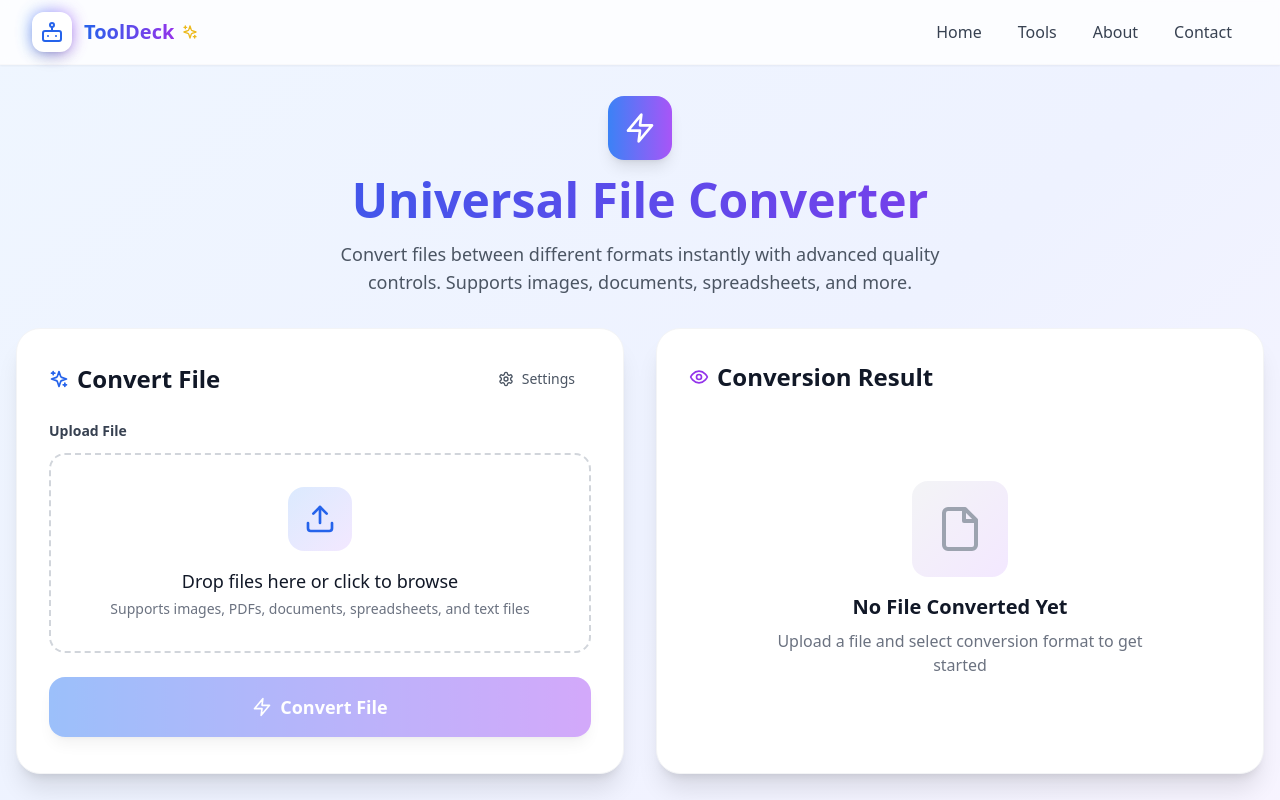
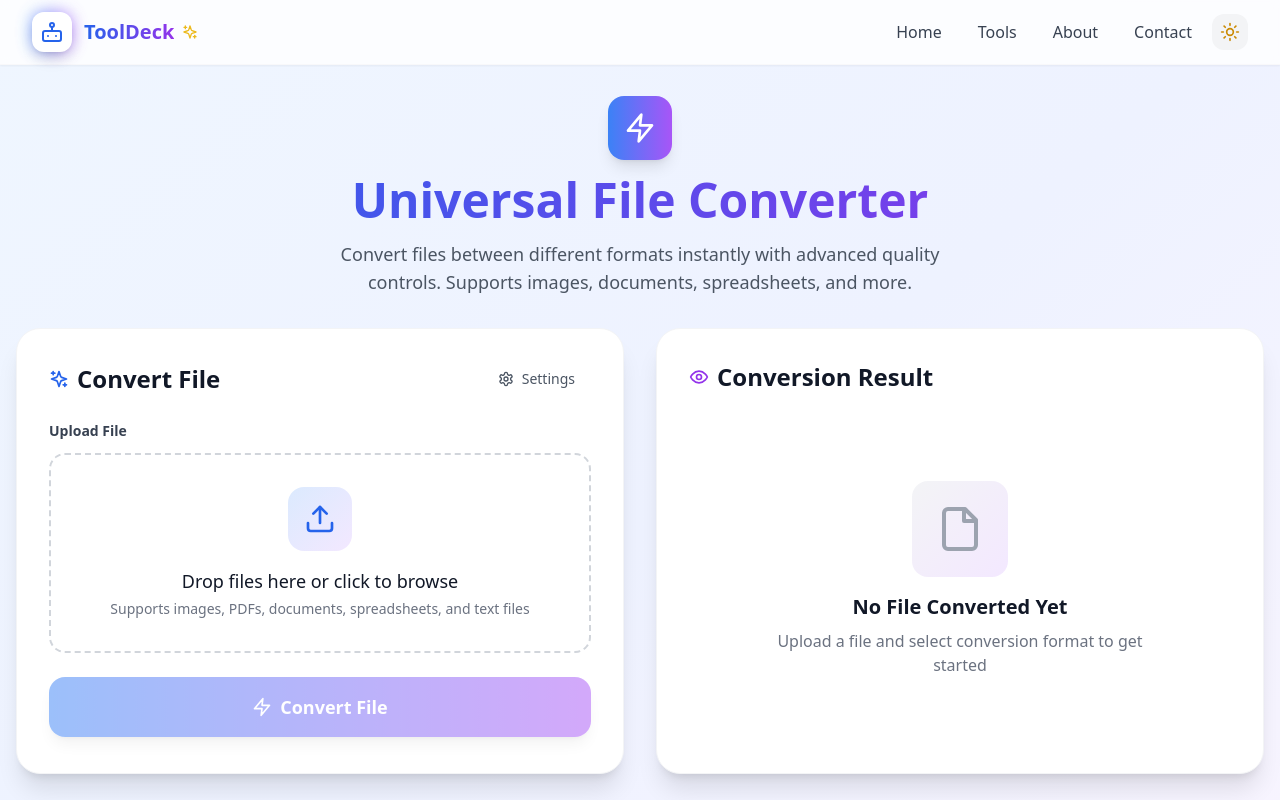
Before and after one commit to ChitkulLakshya/ToolDeck, a React (Create React App) app: page /file-converter in a window 1280 px wide. Shown: the top 800 px of the page. Built offline with nearby package versions, Linux system fonts and the light colour scheme.

Commit message:
added dark mode

```diff
--- a/src/App.jsx
+++ b/src/App.jsx
@@ -4,6 +4,7 @@ import ErrorBoundary from "./components/ErrorBoundary";
 import LoadingSpinner from "./components/LoadingSpinner";
 import MainLayout from "./layouts/MainLayout";
 import FullScreenLayout from "./layouts/FullScreenLayout";
+import { ThemeProvider } from "./contexts/ThemeContext";
 
 // Lazy load pages for better performance
 const HomePage = lazy(() => import("./pages/HomePage"));
@@ -17,6 +18,7 @@ const NotFoundPage = lazy(() => import("./pages/NotFoundPage"));
 const App = () => {
   return (
     <ErrorBoundary>
+      <ThemeProvider>
         <Router>
           <Suspense fallback={<LoadingSpinner />}>
             <Routes>
@@ -39,6 +41,7 @@ const App = () => {
             </Routes>
           </Suspense>
         </Router>
+      </ThemeProvider>
     </ErrorBoundary>
   );
 };
--- a/src/components/Header.jsx
+++ b/src/components/Header.jsx
@@ -2,6 +2,7 @@ import React, { useState, useEffect } from "react";
 import { useLocation, useNavigate, Link } from "react-router-dom";
 import { Bot, Menu, X, Sparkles } from "lucide-react";
 import { scroller } from "react-scroll";
+import ThemeToggle from "./ThemeToggle";
 
 const Header = () => {
   const location = useLocation();
@@ -40,8 +41,8 @@ const Header = () => {
   return (
     <header className={`fixed top-0 left-0 right-0 z-50 transition-all duration-300 ${
       isScrolled
-        ? 'bg-white/95 backdrop-blur-md shadow-lg border-b border-gray-200/50'
-        : 'bg-white/80 backdrop-blur-sm shadow-sm border-b border-gray-100/50'
+        ? 'bg-white/95 dark:bg-gray-900/95 backdrop-blur-md shadow-lg border-b border-gray-200/50 dark:border-gray-700/50'
+        : 'bg-white/80 dark:bg-gray-900/80 backdrop-blur-sm shadow-sm border-b border-gray-100/50 dark:border-gray-800/50'
     }`}>
       <div className="max-w-7xl mx-auto px-4 sm:px-6 lg:px-8">
         <div className="h-16 flex items-center justify-between">
@@ -53,8 +54,8 @@ const Header = () => {
           >
             <div className="relative">
               <div className="absolute inset-0 bg-gradient-to-r from-blue-500 to-purple-500 rounded-xl blur opacity-75 group-hover:opacity-100 transition-opacity"></div>
-              <div className="relative bg-white p-2 rounded-xl shadow-lg">
-                <Bot className="w-6 h-6 text-blue-600" />
+              <div className="relative bg-white dark:bg-gray-800 p-2 rounded-xl shadow-lg">
+                <Bot className="w-6 h-6 text-blue-600 dark:text-blue-400" />
               </div>
             </div>
             <div className="flex items-center space-x-2">
@@ -72,49 +73,55 @@ const Header = () => {
                 {item.to ? (
                   <Link
                     to={item.to}
-                    className="relative px-4 py-2 text-gray-700 hover:text-blue-600 font-medium transition-all duration-200 group"
+                    className="relative px-4 py-2 text-gray-700 dark:text-gray-300 hover:text-blue-600 dark:hover:text-blue-400 font-medium transition-all duration-200 group"
                   >
                     <span className="relative z-10">{item.label}</span>
-                    <div className="absolute inset-0 bg-gradient-to-r from-blue-50 to-purple-50 rounded-lg opacity-0 group-hover:opacity-100 transition-opacity duration-200"></div>
+                    <div className="absolute inset-0 bg-gradient-to-r from-blue-50 to-purple-50 dark:from-blue-900/30 dark:to-purple-900/30 rounded-lg opacity-0 group-hover:opacity-100 transition-opacity duration-200"></div>
                   </Link>
                 ) : (
                   <button
                     onClick={item.action}
-                    className="relative px-4 py-2 text-gray-700 hover:text-blue-600 font-medium transition-all duration-200 group"
+                    className="relative px-4 py-2 text-gray-700 dark:text-gray-300 hover:text-blue-600 dark:hover:text-blue-400 font-medium transition-all duration-200 group"
                   >
                     <span className="relative z-10">{item.label}</span>
-                    <div className="absolute inset-0 bg-gradient-to-r from-blue-50 to-purple-50 rounded-lg opacity-0 group-hover:opacity-100 transition-opacity duration-200"></div>
+                    <div className="absolute inset-0 bg-gradient-to-r from-blue-50 to-purple-50 dark:from-blue-900/30 dark:to-purple-900/30 rounded-lg opacity-0 group-hover:opacity-100 transition-opacity duration-200"></div>
                   </button>
                 )}
               </div>
             ))}
+
+            {/* Theme Toggle */}
+            <ThemeToggle />
           </nav>
 
-          {/* Mobile Menu Button */}
+          {/* Mobile Menu Button + Theme Toggle */}
+          <div className="flex items-center gap-2 lg:hidden">
+            <ThemeToggle />
             <button
               onClick={() => setIsMobileMenuOpen(!isMobileMenuOpen)}
-            className="lg:hidden p-2 rounded-lg hover:bg-gray-100 transition-colors"
+              className="p-2 rounded-lg hover:bg-gray-100 dark:hover:bg-gray-800 transition-colors"
             >
               {isMobileMenuOpen ? (
-              <X className="w-6 h-6 text-gray-700" />
+                <X className="w-6 h-6 text-gray-700 dark:text-gray-300" />
               ) : (
-              <Menu className="w-6 h-6 text-gray-700" />
+                <Menu className="w-6 h-6 text-gray-700 dark:text-gray-300" />
               )}
             </button>
+          </div>
         </div>
 
         {/* Mobile Navigation */}
         <div className={`lg:hidden transition-all duration-300 overflow-hidden ${
           isMobileMenuOpen ? 'max-h-64 opacity-100' : 'max-h-0 opacity-0'
         }`}>
-          <nav className="py-4 space-y-2 border-t border-gray-200/50">
+          <nav className="py-4 space-y-2 border-t border-gray-200/50 dark:border-gray-700/50">
             {navItems.map((item, index) => (
               <div key={index}>
                 {item.to ? (
                   <Link
                     to={item.to}
                     onClick={() => setIsMobileMenuOpen(false)}
-                    className="block px-4 py-3 text-gray-700 hover:text-blue-600 hover:bg-blue-50 rounded-lg font-medium transition-all duration-200"
+                    className="block px-4 py-3 text-gray-700 dark:text-gray-300 hover:text-blue-600 dark:hover:text-blue-400 hover:bg-blue-50 dark:hover:bg-gray-800 rounded-lg font-medium transition-all duration-200"
                   >
                     {item.label}
                   </Link>
@@ -124,7 +131,7 @@ const Header = () => {
                       item.action();
                       setIsMobileMenuOpen(false);
                     }}
-                    className="block w-full text-left px-4 py-3 text-gray-700 hover:text-blue-600 hover:bg-blue-50 rounded-lg font-medium transition-all duration-200"
+                    className="block w-full text-left px-4 py-3 text-gray-700 dark:text-gray-300 hover:text-blue-600 dark:hover:text-blue-400 hover:bg-blue-50 dark:hover:bg-gray-800 rounded-lg font-medium transition-all duration-200"
                   >
                     {item.label}
                   </button>
--- /dev/null
+++ b/src/components/ThemeToggle.jsx
@@ -0,0 +1,75 @@
+import React, { useState } from 'react';
+import { Sun, Moon, Monitor } from 'lucide-react';
+import { useTheme } from '../contexts/ThemeContext';
+
+const ThemeToggle = ({ className = '' }) => {
+  const { theme, toggleTheme, setLightTheme, setDarkTheme, setSystemTheme, mounted } = useTheme();
+  const [showOptions, setShowOptions] = useState(false);
+
+  // Prevent flash on initial render
+  if (!mounted) {
+    return <div className={`w-10 h-10 ${className}`} />;
+  }
+
+  return (
+    <div className="relative">
+      {/* Simple Toggle Button */}
+      <button
+        onClick={toggleTheme}
+        className={`p-2 rounded-xl bg-gray-100 dark:bg-gray-800 hover:bg-gray-200 dark:hover:bg-gray-700 transition-all duration-300 ${className}`}
+        aria-label="Toggle theme"
+        title={`Current theme: ${theme}`}
+      >
+        {theme === 'dark' ? (
+          <Moon className="w-5 h-5 text-blue-600 dark:text-blue-400" />
+        ) : (
+          <Sun className="w-5 h-5 text-yellow-600" />
+        )}
+      </button>
+
+      {/* Advanced Options Dropdown (Optional) */}
+      {showOptions && (
+        <div className="absolute right-0 mt-2 w-48 bg-white dark:bg-gray-800 rounded-xl shadow-xl border border-gray-200 dark:border-gray-700 py-2 z-50">
+          <button
+            onClick={() => {
+              setLightTheme();
+              setShowOptions(false);
+            }}
+            className={`w-full px-4 py-2 text-left flex items-center gap-3 hover:bg-gray-100 dark:hover:bg-gray-700 transition-colors ${
+              theme === 'light' ? 'bg-gray-100 dark:bg-gray-700' : ''
+            }`}
+          >
+            <Sun className="w-4 h-4" />
+            <span className="text-sm font-medium dark:text-white">Light</span>
+          </button>
+
+          <button
+            onClick={() => {
+              setDarkTheme();
+              setShowOptions(false);
+            }}
+            className={`w-full px-4 py-2 text-left flex items-center gap-3 hover:bg-gray-100 dark:hover:bg-gray-700 transition-colors ${
+              theme === 'dark' ? 'bg-gray-100 dark:bg-gray-700' : ''
+            }`}
+          >
+            <Moon className="w-4 h-4" />
+            <span className="text-sm font-medium dark:text-white">Dark</span>
+          </button>
+
+          <button
+            onClick={() => {
+              setSystemTheme();
+              setShowOptions(false);
+            }}
+            className="w-full px-4 py-2 text-left flex items-center gap-3 hover:bg-gray-100 dark:hover:bg-gray-700 transition-colors"
+          >
+            <Monitor className="w-4 h-4" />
+            <span className="text-sm font-medium dark:text-white">System</span>
+          </button>
+        </div>
+      )}
+    </div>
+  );
+};
+
+export default ThemeToggle;
--- /dev/null
+++ b/src/contexts/ThemeContext.jsx
@@ -0,0 +1,97 @@
+import React, { createContext, useContext, useEffect, useState } from 'react';
+
+const ThemeContext = createContext();
+
+export const useTheme = () => {
+  const context = useContext(ThemeContext);
+  if (!context) {
+    throw new Error('useTheme must be used within ThemeProvider');
+  }
+  return context;
+};
+
+export const ThemeProvider = ({ children }) => {
+  const [theme, setTheme] = useState(() => {
+    // Check localStorage first
+    const savedTheme = localStorage.getItem('tooldeck-theme');
+    if (savedTheme) {
+      return savedTheme;
+    }
+
+    // Check system preference
+    if (window.matchMedia && window.matchMedia('(prefers-color-scheme: dark)').matches) {
+      return 'dark';
+    }
+
+    return 'light';
+  });
+
+  const [mounted, setMounted] = useState(false);
+
+  useEffect(() => {
+    setMounted(true);
+  }, []);
+
+  useEffect(() => {
+    const root = window.document.documentElement;
+
+    // Remove both classes first
+    root.classList.remove('light', 'dark');
+
+    // Add current theme class
+    root.classList.add(theme);
+
+    // Save to localStorage
+    localStorage.setItem('tooldeck-theme', theme);
+
+    // Update meta theme-color for mobile browsers
+    const metaThemeColor = document.querySelector('meta[name="theme-color"]');
+    if (metaThemeColor) {
+      metaThemeColor.setAttribute('content', theme === 'dark' ? '#1f2937' : '#ffffff');
+    }
+  }, [theme]);
+
+  // Listen for system theme changes
+  useEffect(() => {
+    const mediaQuery = window.matchMedia('(prefers-color-scheme: dark)');
+
+    const handleChange = (e) => {
+      const savedTheme = localStorage.getItem('tooldeck-theme');
+      // Only auto-switch if user hasn't set a preference
+      if (!savedTheme) {
+        setTheme(e.matches ? 'dark' : 'light');
+      }
+    };
+
+    mediaQuery.addEventListener('change', handleChange);
+    return () => mediaQuery.removeEventListener('change', handleChange);
+  }, []);
+
+  const toggleTheme = () => {
+    setTheme(prevTheme => prevTheme === 'light' ? 'dark' : 'light');
+  };
+
+  const setLightTheme = () => setTheme('light');
+  const setDarkTheme = () => setTheme('dark');
+  const setSystemTheme = () => {
+    localStorage.removeItem('tooldeck-theme');
+    const systemTheme = window.matchMedia('(prefers-color-scheme: dark)').matches ? 'dark' : 'light';
+    setTheme(systemTheme);
+  };
+
+  const value = {
+    theme,
+    toggleTheme,
+    setLightTheme,
+    setDarkTheme,
+    setSystemTheme,
+    isDark: theme === 'dark',
+    mounted
+  };
+
+  return (
+    <ThemeContext.Provider value={value}>
+      {children}
+    </ThemeContext.Provider>
+  );
+};
--- a/src/styles/index.css
+++ b/src/styles/index.css
@@ -1,6 +1,21 @@
 @tailwind base;
 @tailwind components;
 @tailwind utilities;
+
+/* Dark mode transitions */
+@layer base {
+  * {
+    @apply transition-colors duration-200;
+  }
+
+  html {
+    scroll-behavior: smooth;
+  }
+
+  body {
+    @apply bg-gray-50 dark:bg-gray-900 text-gray-900 dark:text-gray-100;
+  }
+}
 
 /* Custom animations */
 @keyframes fadeIn {
@@ -18,25 +33,38 @@
   animation: fadeIn 0.6s ease-out;
 }
 
-/* Smooth scroll behavior */
-html {
-  scroll-behavior: smooth;
-}
-
 /* Custom scrollbar */
 ::-webkit-scrollbar {
   width: 8px;
 }
 
 ::-webkit-scrollbar-track {
-  background: #f1f5f9;
+  @apply bg-gray-100 dark:bg-gray-800;
 }
 
 ::-webkit-scrollbar-thumb {
-  background: linear-gradient(to bottom, #3b82f6, #8b5cf6);
-  border-radius: 4px;
+  @apply bg-gradient-to-b from-blue-600 to-purple-600 rounded;
 }
 
 ::-webkit-scrollbar-thumb:hover {
-  background: linear-gradient(to bottom, #2563eb, #7c3aed);
+  @apply from-blue-700 to-purple-700;
 }
+
+/* Dark mode specific utilities */
+@layer utilities {
+  .dark-transition {
+    @apply transition-all duration-300 ease-in-out;
+  }
+
+  .card-dark {
+    @apply bg-white dark:bg-gray-800 border border-gray-200 dark:border-gray-700;
+  }
+
+  .text-dark {
+    @apply text-gray-900 dark:text-gray-100;
+  }
+
+  .text-muted-dark {
+    @apply text-gray-600 dark:text-gray-400;
+  }
+}
--- a/tailwind.config.js
+++ b/tailwind.config.js
@@ -3,8 +3,27 @@ module.exports = {
   content: [
     "./src/**/*.{js,jsx}", // Scans all JS/JSX files in src
   ],
+  darkMode: 'class', // Enable class-based dark mode
   theme: {
-    extend: {},
+    extend: {
+      colors: {
+        // Custom dark mode colors
+        dark: {
+          bg: '#0f172a',
+          surface: '#1e293b',
+          border: '#334155',
+        }
+      },
+      animation: {
+        'fade-in': 'fadeIn 0.5s ease-in-out',
+      },
+      keyframes: {
+        fadeIn: {
+          '0%': { opacity: '0', transform: 'translateY(10px)' },
+          '100%': { opacity: '1', transform: 'translateY(0)' },
+        }
+      }
+    },
   },
   plugins: [],
 };
```
Also changed, not shown: public/index.html (+16 -1 lines), 2 other files (tests, documents, lock files or other folders). Lines whose indentation alone changed are shown as unchanged.
